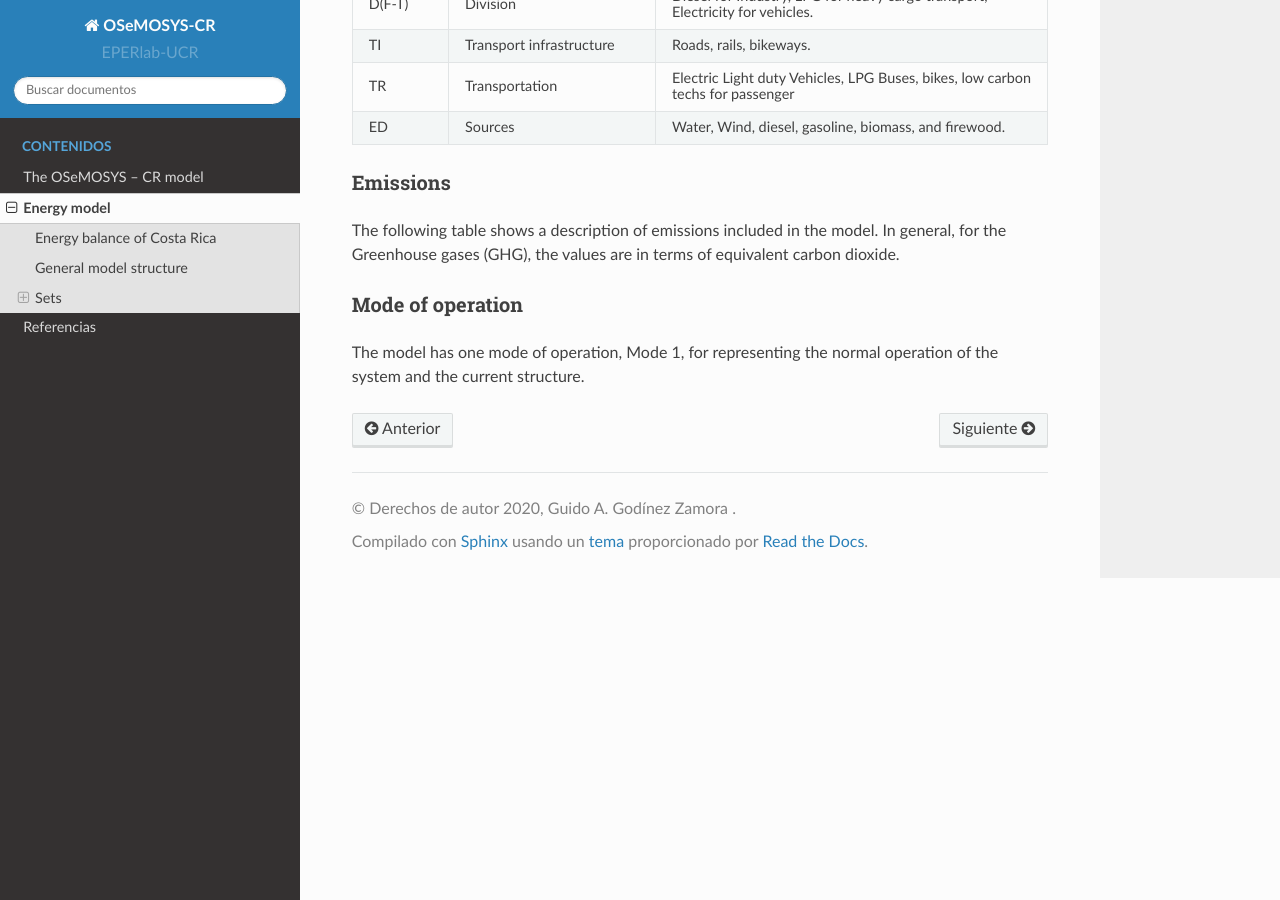
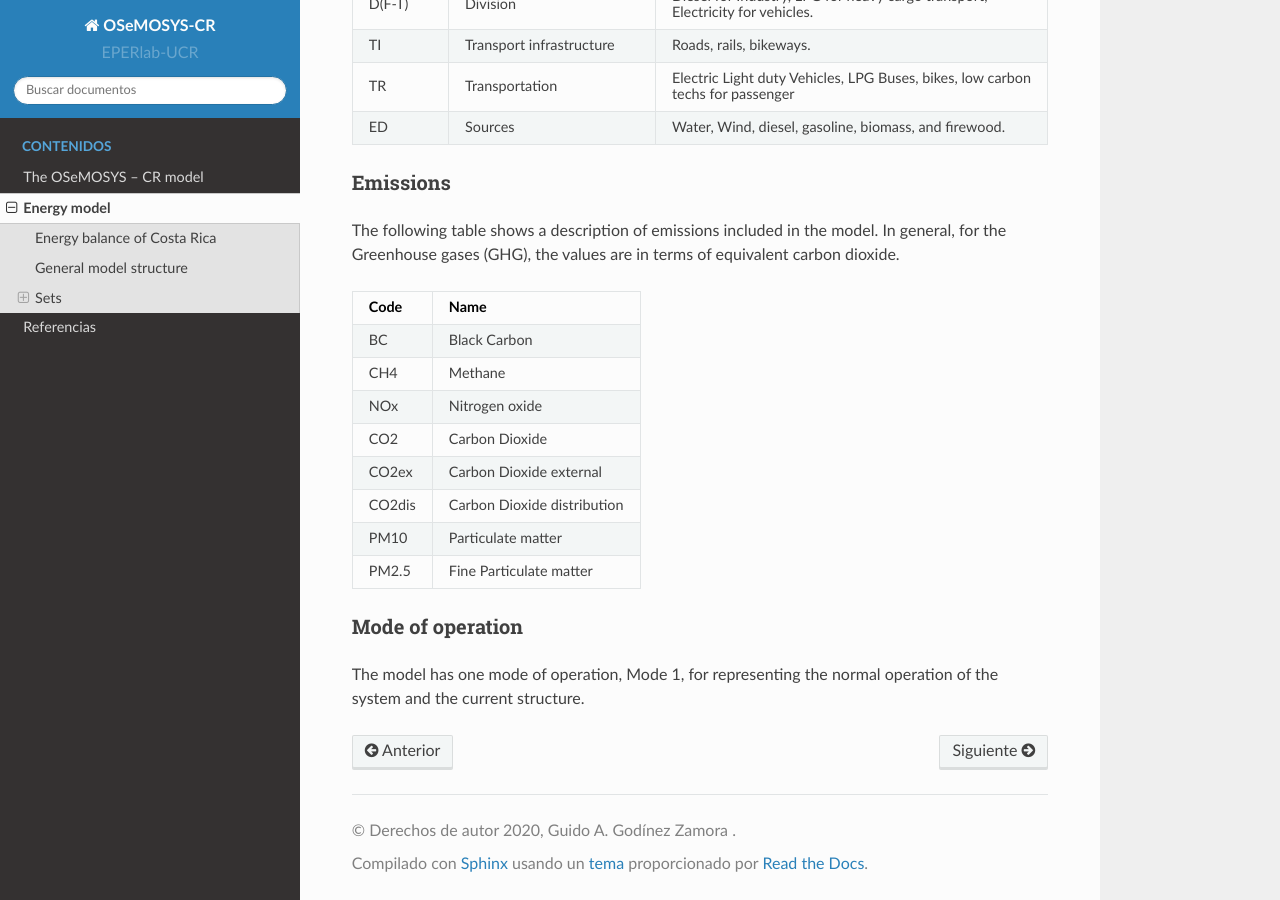
Before and after one commit to EPERLab/OSeMOSYS-CR, a Sphinx documentation site: the page built from docs/02EnergyModel.rst, in a window 1280 px wide and 900 px high, scrolled down 4174 px. Built offline with Sphinx 7.4.7 and the Read the Docs theme 2.0.0, drawn with Linux system fonts in a browser that asks for light colours.

Commit message:
Update 02EnergyModel.rst

```diff
--- a/docs/02EnergyModel.rst
+++ b/docs/02EnergyModel.rst
@@ -161,38 +161,27 @@ Emissions
 
 The following table shows a description of emissions included in the model. In general, for the Greenhouse gases (GHG), the values are in terms of equivalent carbon dioxide.
 
-.. table::
-   :align: center
-   +-----------+------------------------------------------+
-   | Code      | Name                                     |
-   +===========+==========================================+
-   | BC        | Black Carbon                             |
-   +-----------+------------------------------------------+
-   | CH4       | Methane                                  |
-   +-----------+------------------------------------------+
-   | NOx       | Nitrogen oxide                           |
-   +-----------+------------------------------------------+
-   | CO2       | Carbon Dioxide                           |
-   +-----------+------------------------------------------+
-   | CO2ex     | Carbon Dioxide external                  |
-   +-----------+------------------------------------------+
-   | CO2dis    | Carbon Dioxide distribution              |
-   +-----------+------------------------------------------+
-   | PM10      | Particulate matter                       |
-   +-----------+------------------------------------------+
-   | PM2.5     | Fine Particulate matter                  |
-   +-----------+------------------------------------------+
++-----------+------------------------------------------+
+| Code      | Name                                     |
++===========+==========================================+
+| BC        | Black Carbon                             |
++-----------+------------------------------------------+
+| CH4       | Methane                                  |
++-----------+------------------------------------------+
+| NOx       | Nitrogen oxide                           |
++-----------+------------------------------------------+
+| CO2       | Carbon Dioxide                           |
++-----------+------------------------------------------+
+| CO2ex     | Carbon Dioxide external                  |
++-----------+------------------------------------------+
+| CO2dis    | Carbon Dioxide distribution              |
++-----------+------------------------------------------+
+| PM10      | Particulate matter                       |
++-----------+------------------------------------------+
+| PM2.5     | Fine Particulate matter                  |
++-----------+------------------------------------------+
 
 Mode of operation
 ---------
 
-.. table::
-   :align: center
-
-    === ===
-      A   B
-    === ===
-     1   2
-    === ===
-
 The model has one mode of operation, Mode 1, for representing the normal operation of the system and the current structure.
```
